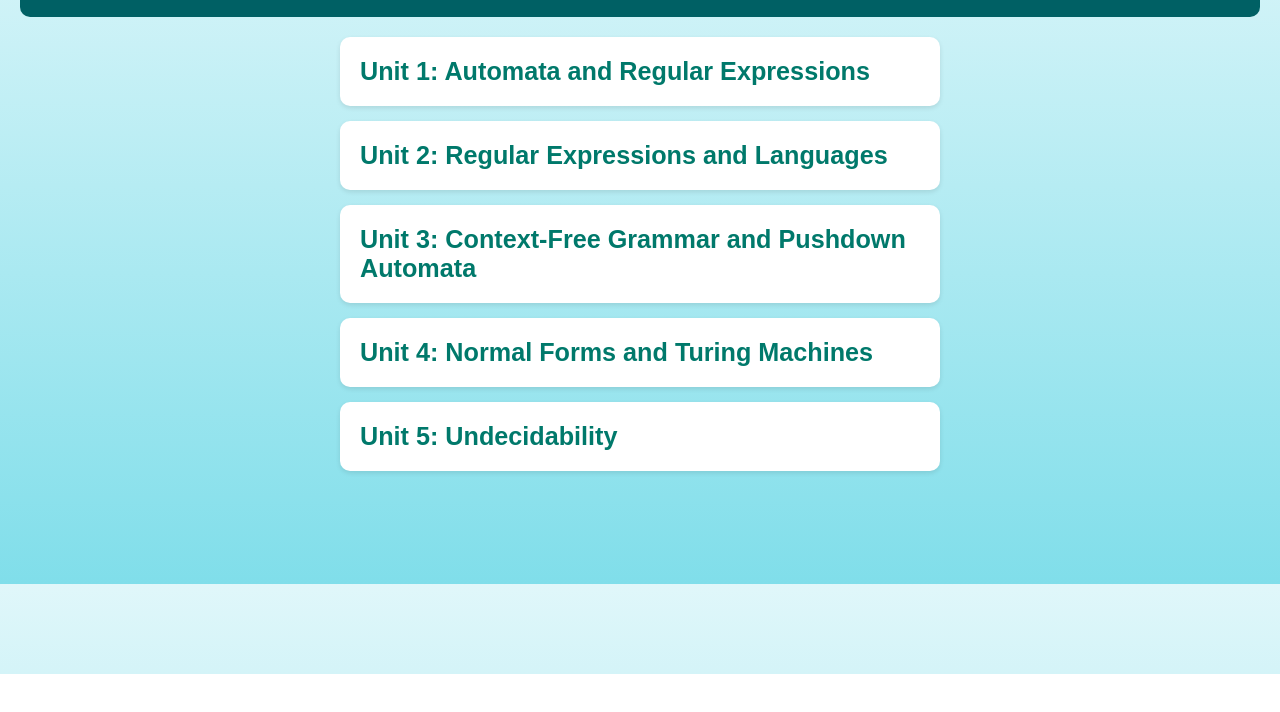
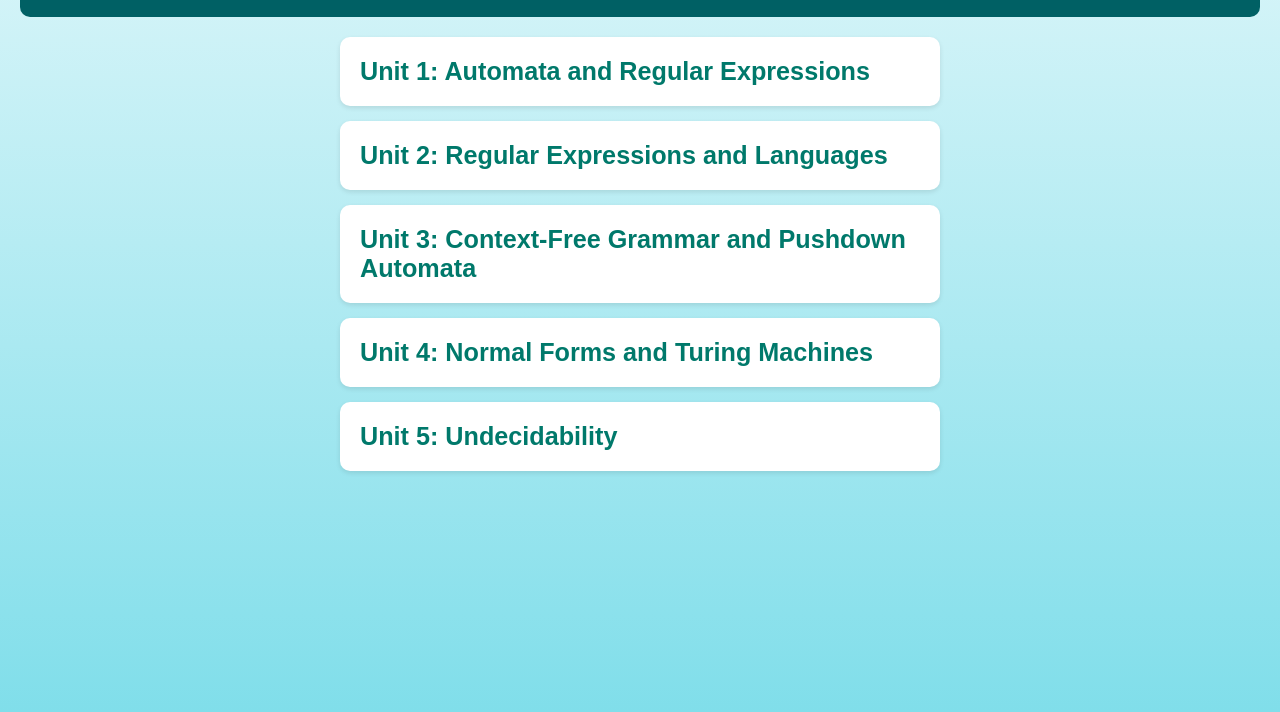
Before and after one commit to TOCApplication/TOCAPP, a plain HTML site: page index.html in a window 1280 px wide. Shown: the part 126-838 px from the top of the page. Before the commit the page ends 800 px from the top, so only its background shows below. Drawn offline with Linux system fonts and the light colour scheme.

Commit message:
Update styles.css

```diff
--- a/sources/styles.css
+++ b/sources/styles.css
@@ -4,7 +4,7 @@ body {
   background: linear-gradient(to bottom, #e0f7fa, #80deea);
   color: #333;
   padding: 20px;
-  margin-bottom: 78px;
+  height:100vh;
   font-size: 18px; /* Increased font size for better readability */
 }
 
```
